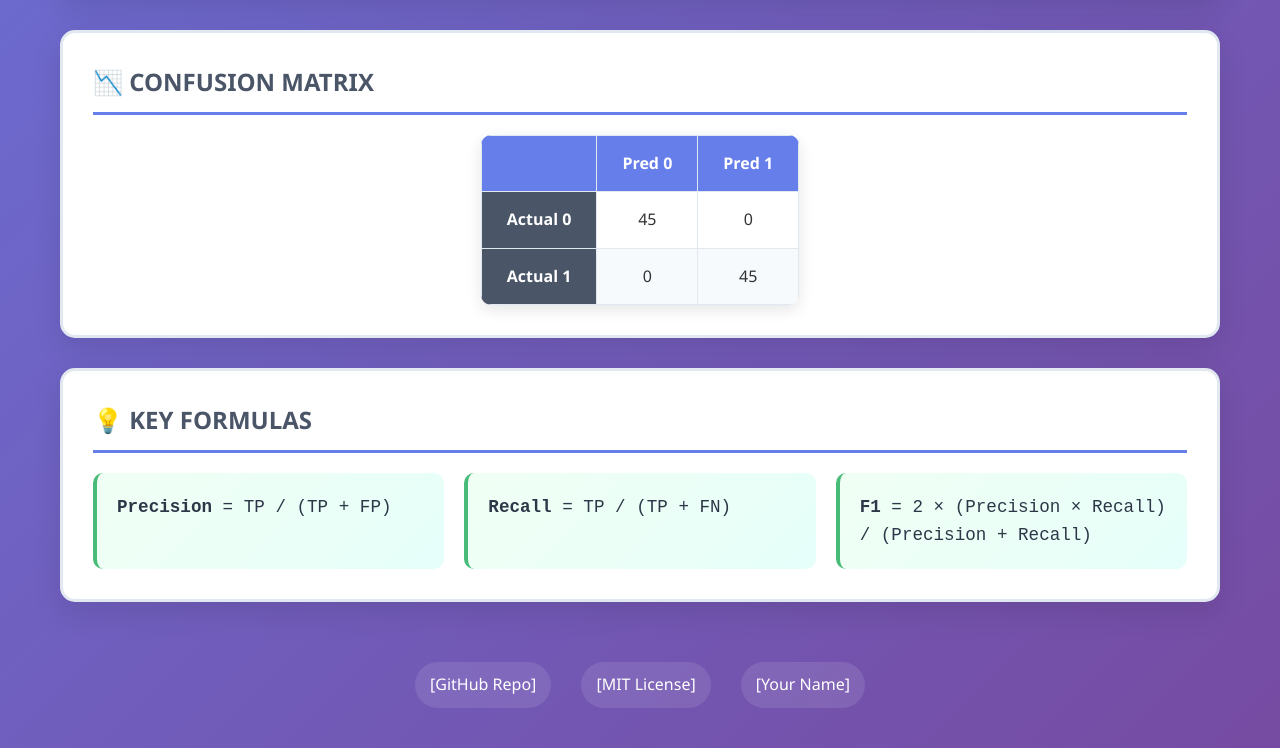
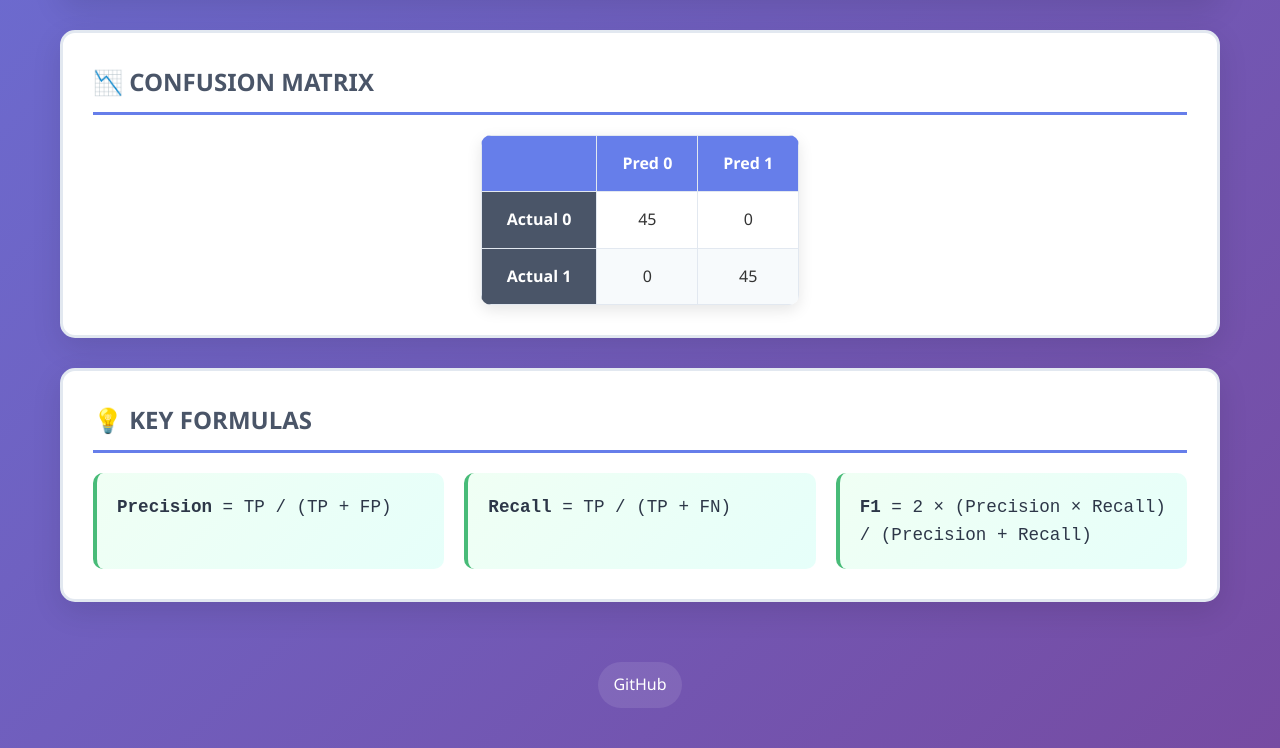
Before and after one commit to pdrzxzz/metric-pulse, a plain HTML site: page index.html in a window 1280 px wide. Shown: the part 1314-2062 px from the top of the page. Drawn offline with nearby package versions, Linux system fonts and the light colour scheme.

Commit message:
Add github link

```diff
--- a/index.html
+++ b/index.html
@@ -105,9 +105,7 @@
 
         <footer>
             <div class="footer-links">
-                <a href="#" class="footer-link">[GitHub Repo]</a>
-                <a href="#" class="footer-link">[MIT License]</a>
-                <a href="#" class="footer-link">[Your Name]</a>
+                <a href="https://github.com/pdrzxzz/metric-pulse" class="footer-link" target="_blank">GitHub</a>
             </div>
         </footer>
     </div>
```
